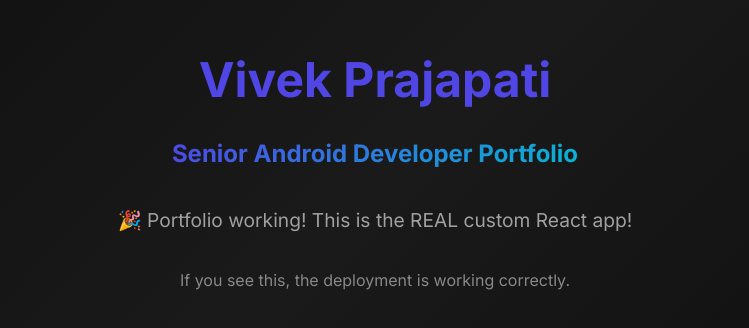
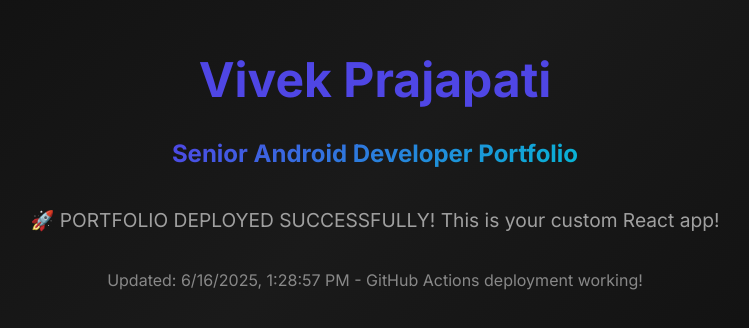
Before and after one commit to vivprajapati/portfolio, a React (Create React App) app: page / in a window 1280 px wide. Shown: the part 224-552 px from the top of the page, without its empty margins (265-1014 px from the left). Built offline with nearby package versions, Linux system fonts and the light colour scheme.

Commit message:
Force new deployment with timestamp

```diff
--- a/src/App.js
+++ b/src/App.js
@@ -23,10 +23,10 @@ const App = () => {
           Senior Android Developer Portfolio
         </h2>
         <p style={{fontSize: '1.2rem', color: '#a0a0a0'}}>
-          🎉 Portfolio working! This is the REAL custom React app!
+          🚀 PORTFOLIO DEPLOYED SUCCESSFULLY! This is your custom React app!
         </p>
         <p style={{fontSize: '1rem', color: '#888', marginTop: '1rem'}}>
-          If you see this, the deployment is working correctly.
+          Updated: {new Date().toLocaleString()} - GitHub Actions deployment working!
         </p>
       </div>
     </>
```
